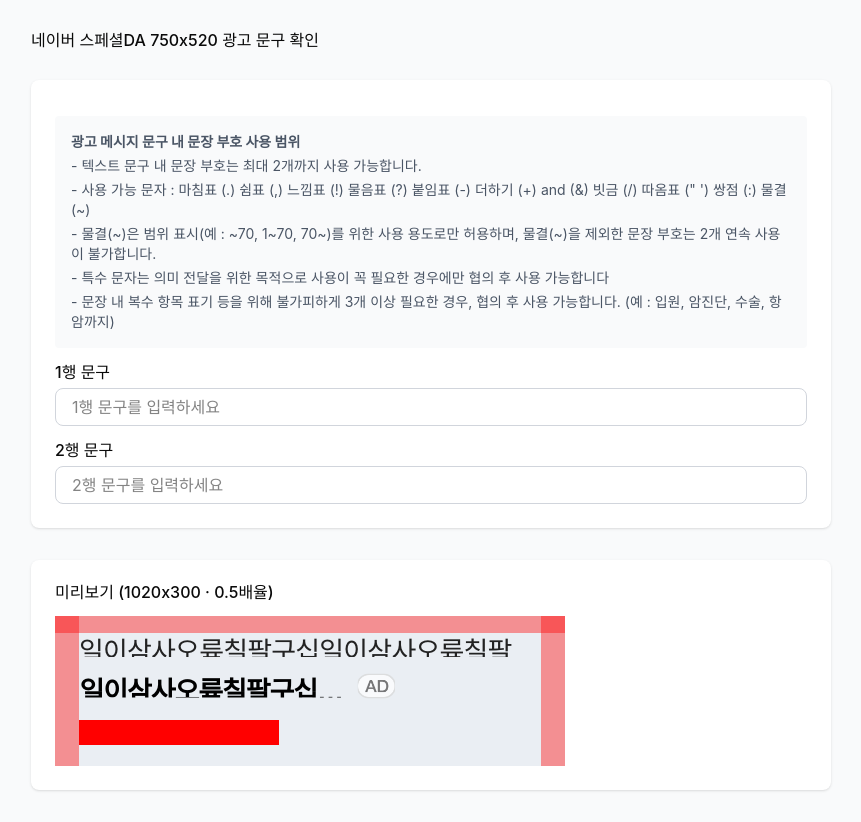
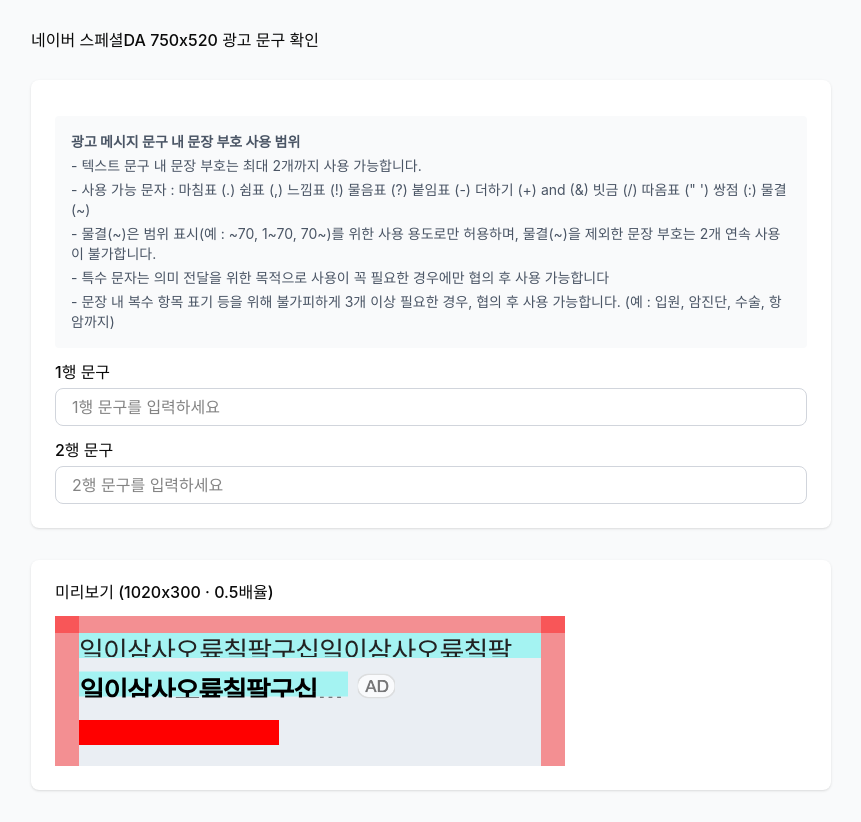
Before and after one commit to 1101x/AdTextChecker, a React (Vite) app: page / in a window 1280 px wide. Shown: the whole page, without its empty margins (209-1070 px from the left). Built offline with nearby package versions, Linux system fonts and the light colour scheme; a web font is replaced by a local one.

Commit message:
텍스트 영역 가이드 컴포넌트 추가 (Txt1Area, Txt2Area)

```diff
--- a/src/imports/1020X300LM/1020X300LM.tsx
+++ b/src/imports/1020X300LM/1020X300LM.tsx
@@ -28,6 +28,29 @@
   );
 }
 
+// ─── 텍스트 영역 가이드 (영역 확인용) ──────────────────────────────
+function Txt1Area({ className }: { className?: string }) {
+  return (
+    <div
+      className={className || "absolute h-[50px] left-[48px] top-[34px] w-[924px]"}
+      data-name="txt1_area"
+    >
+      <div className="absolute bg-[#0fe] inset-0 opacity-30" data-name="txt1_area" />
+    </div>
+  );
+}
+
+function Txt2Area({ className }: { className?: string }) {
+  return (
+    <div
+      className={className || "absolute h-[50px] left-[48px] top-[111px] w-[538px]"}
+      data-name="txt2_area"
+    >
+      <div className="absolute bg-[#0fe] inset-0 opacity-30" data-name="txt2_area" />
+    </div>
+  );
+}
+
 // ─── 메인 컴포넌트 ───────────────────────────────────────────────
 export default function Component1020X300LM({ text1, text2 }: { text1?: string; text2?: string }) {
   return (
@@ -37,6 +60,10 @@
 
       {/* 안전 영역 마진 */}
       <SafeAreaMargin />
+
+      {/* 텍스트 영역 가이드 */}
+      <Txt1Area />
+      <Txt2Area />
 
       {/* 1행 문구 */}
       <div className={TXT1.container} data-name="txt1">
```
